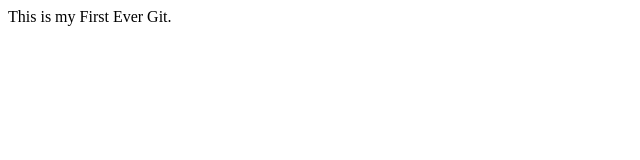
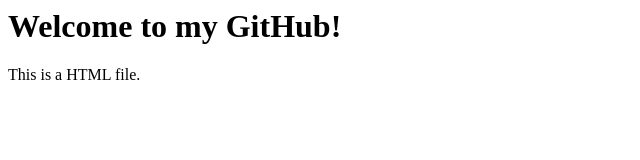
Before and after one commit to kaustubhg26/kaustubhg26, a plain HTML site: page index.html in a window 1280 px wide. Shown: the whole page, without its empty margins (0-640 px from the left). Drawn offline with Linux system fonts and the light colour scheme.

Commit message:
rewrite file

```diff
--- a/index.html
+++ b/index.html
@@ -1 +1,2 @@
-<p>This is my First Ever Git.</p>
+<h1> Welcome to my GitHub!</h1>
+<p>This is a HTML file.</p>
```
Also changed, not shown: 1 other file.
